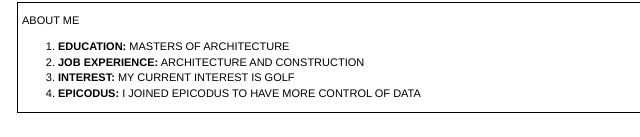
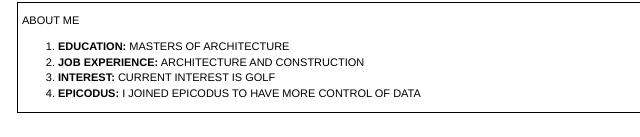
Before and after one commit to nathan-french/portfolio, a plain HTML site: page index.html in a window 1280 px wide. Shown: the part 241-378 px from the top of the page, 0-640 px from the left. Drawn offline with Linux system fonts and the light colour scheme.

Commit message:
public branch

```diff
--- a/index.html
+++ b/index.html
@@ -30,7 +30,7 @@
       <ol>
         <li><strong>EDUCATION:</strong> MASTERS OF ARCHITECTURE</li>
         <li><strong>JOB EXPERIENCE:</strong> ARCHITECTURE AND CONSTRUCTION</li>
-        <li><strong>INTEREST:</strong> MY CURRENT INTEREST IS GOLF</li>
+        <li><strong>INTEREST:</strong> CURRENT INTEREST IS GOLF</li>
         <li><strong>EPICODUS:</strong> I JOINED EPICODUS TO HAVE MORE CONTROL OF DATA</li>
       </ol>
 
```
